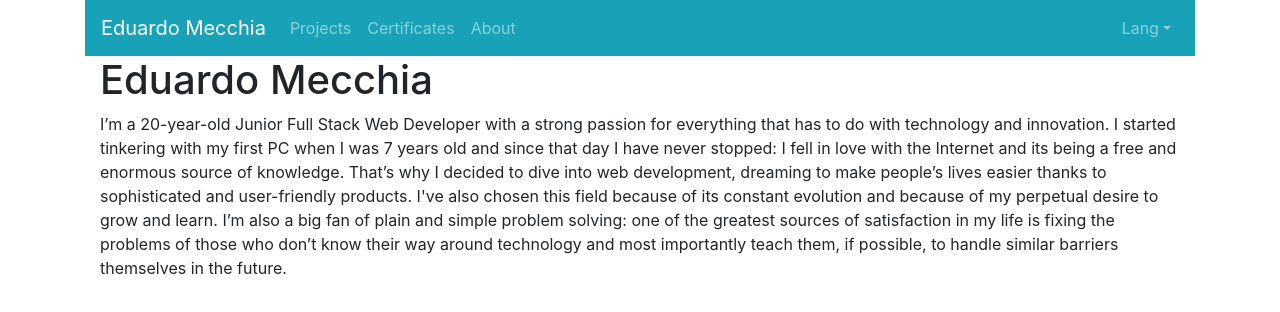
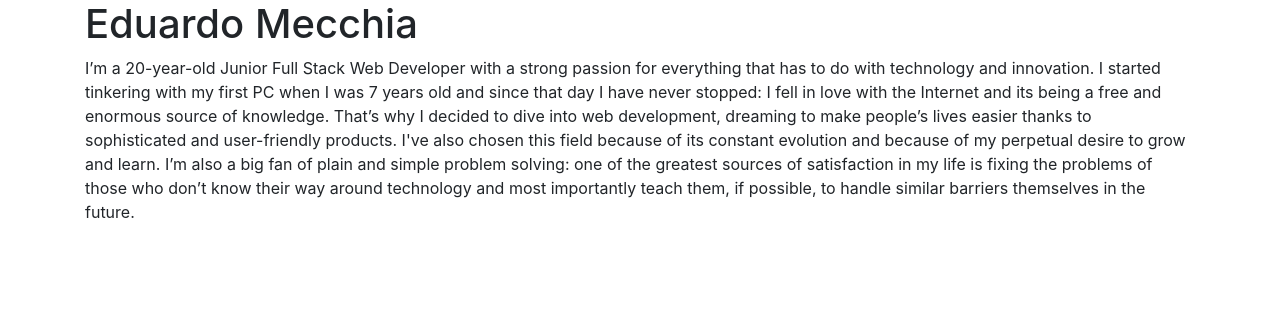
Before and after one commit to eduardomecchia/nuxt-portfolio, a Nuxt app: page / in a window 1280 px wide. Shown: the top 312 px of the page. Built offline with nearby package versions, Linux system fonts and the light colour scheme.

Commit message:
Delete navbar component

```diff
--- a/components/Navbar.vue
+++ /dev/null
@@ -1,25 +0,0 @@
-<template>
-    <nav>
-        <b-navbar toggleable="lg" type="dark" variant="info">
-            <b-navbar-brand href="/">Eduardo Mecchia</b-navbar-brand>
-
-            <b-navbar-toggle target="nav-collapse"></b-navbar-toggle>
-
-            <b-collapse id="nav-collapse" is-nav>
-                <b-navbar-nav>
-                    <b-nav-item href="/projects">Projects</b-nav-item>
-                    <b-nav-item href="/certificates">Certificates</b-nav-item>
-                    <b-nav-item href="/about">About</b-nav-item>
-                </b-navbar-nav>
-
-                <!-- Right aligned nav items -->
-                <b-navbar-nav class="ml-auto">
-                    <b-nav-item-dropdown text="Lang" right>
-                        <b-dropdown-item href="#">EN</b-dropdown-item>
-                        <b-dropdown-item href="#">IT</b-dropdown-item>
-                    </b-nav-item-dropdown>
-                </b-navbar-nav>
-            </b-collapse>
-        </b-navbar>
-    </nav>
-</template>
--- a/layouts/default.vue
+++ b/layouts/default.vue
@@ -1,8 +1,6 @@
 <template>
   <main class="pagename">
-    <div class="container">
-      <Navbar/>
-
+    <div class="app">
       <Nuxt />
     </div>
   </main>
```
